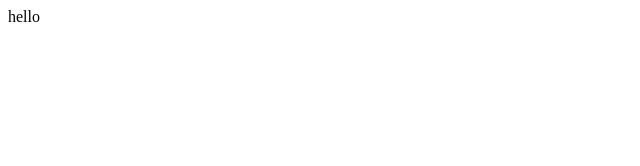
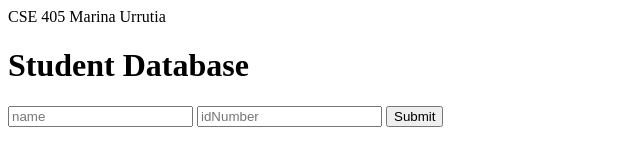
Before and after one commit to marinaaurr/CSE405, a plain HTML site: page index.html in a window 1280 px wide. Shown: the whole page, without its empty margins (0-640 px from the left). Drawn offline with Linux system fonts and the light colour scheme; some packages are replaced by stand-ins of ours.

Commit message:
Add files via upload

```diff
--- a/index.html
+++ b/index.html
@@ -21,11 +21,18 @@
     <script>
 
       document.addEventListener('DOMContentLoaded', () =>{
-        document.getElementById('msg').innerHTML ="hello"
+        document.getElementById('msg').innerHTML ="CSE 405 Marina Urrutia"
       })
 
 
 
     </script>
+
+      <h1>Student Database</h1>
+  <input type ="text" placeholder="name" id="studentname">
+  <input type ="text" placeholder="idNumber" id="idNUm">
+  <button onclick="writeData()">Submit</button>
+
+
   </body>
 </html>
```
